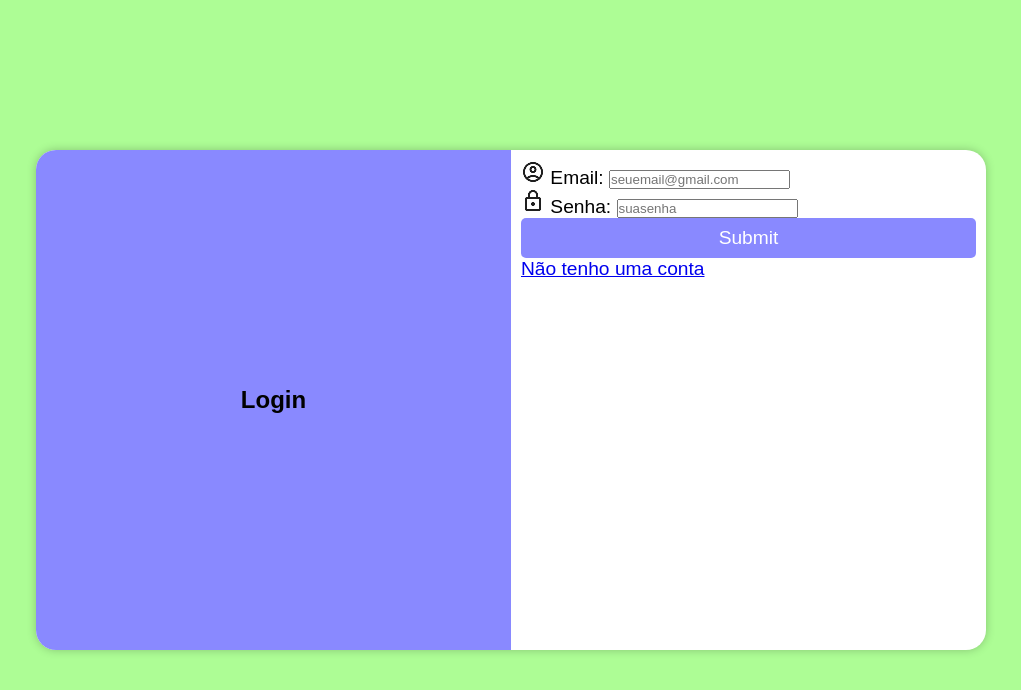
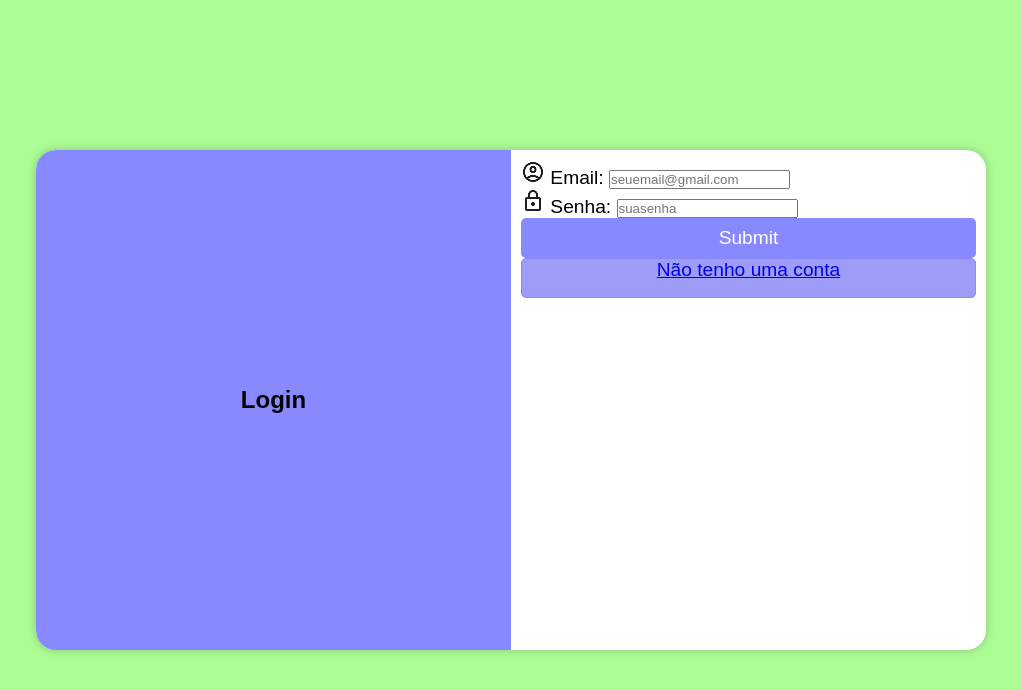
Before and after one commit to Luzatti-alt/Mundo_senai, a Flask app: page /auth/login in a window 1280 px wide. Shown: the top 690 px of the page, without its empty margins (129-1150 px from the left). Run offline with Flask 3, Linux system fonts and the light colour scheme.

Commit message:
link e reestruturação da branch

```diff
--- a/website/static/login.css
+++ b/site/website/static/login.css
@@ -74,3 +74,14 @@ form > input[type=submit]{
 form > input[type=submit]:hover{
     background-color: rgb(106, 106, 201);
 }
+
+form > a.botao{
+    display: block;
+    text-align: center;
+    font-size: 1em;
+    width: 100%;
+    height: 40px;
+    background-color: rgb(157, 157, 248);
+    border: 1px solid rgb(137, 137, 255);
+    border-radius: 5px;
+}
--- a/website/templates/login.html
+++ b/site/website/templates/login.html
@@ -20,17 +20,17 @@
                     <div class="campo">
                         <img src="../static/imagens/account.png" alt="Account image">
                         <label for="iemail">Email:</label>
-                        <input name="email" type="email" id="iemail" autocomplete="email" placeholder="seuemail@gmail.com" required maxlength="">
+                        <input name="email" type="email" id="iemail" autocomplete="email" placeholder="seuemail@gmail.com" required maxlength="30">
 
                     </div>
                     <div class="campo">
                         <img src="../static/imagens/lock_24dp_1F1F1F_FILL0_wght400_GRAD0_opsz24.png" alt="password image">
                         <label for="isenha">Senha:</label>
-                        <input name="senha" type="password" id="isenha"  placeholder="suasenha" autocomplete="current-password">
+                        <input name="senha" type="password" id="isenha"  placeholder="suasenha" autocomplete="current-password" required minlength="8">
                     </div>
 
                     <input type="submit">
-                    <a href="{{ url_for('auth.sign_up') }}" >Não tenho uma conta</a>
+                    <a href="{{ url_for('auth.sign_up') }}" class="botao">Não tenho uma conta</a>
                 </form>
             </div>
         </section>
```
Also changed, not shown: site/app.py (renamed from app.py), site/website/__init__.py (renamed from website/__init__.py), site/website/auth.py (renamed from website/auth.py), site/website/static/imagens/account.png (renamed from website/static/imagens/account.png), site/website/static/imagens/lock_24dp_1F1F1F_FILL0_wght400_GRAD0_opsz24.png (renamed from website/static/imagens/lock_24dp_1F1F1F_FILL0_wght400_GRAD0_opsz24.png), site/website/static/mediaquery.css (renamed from website/static/mediaquery.css), site/website/templates/dashboard.html (renamed from website/templates/dashboard.html), site/website/templates/sign_up.html (renamed from website/templates/sign_up.html), site/website/views.py (renamed from website/views.py).
